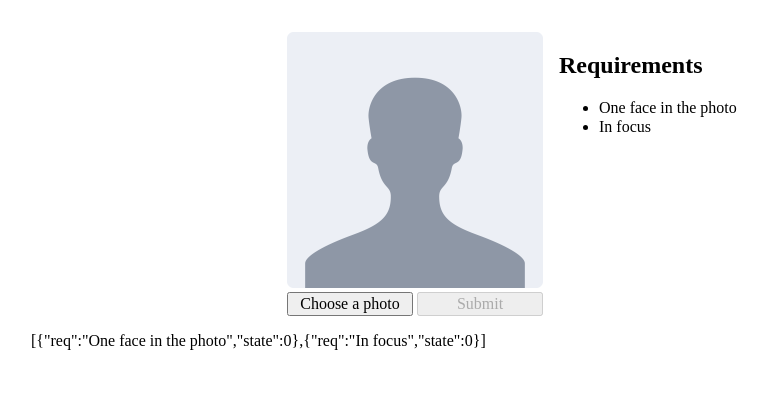
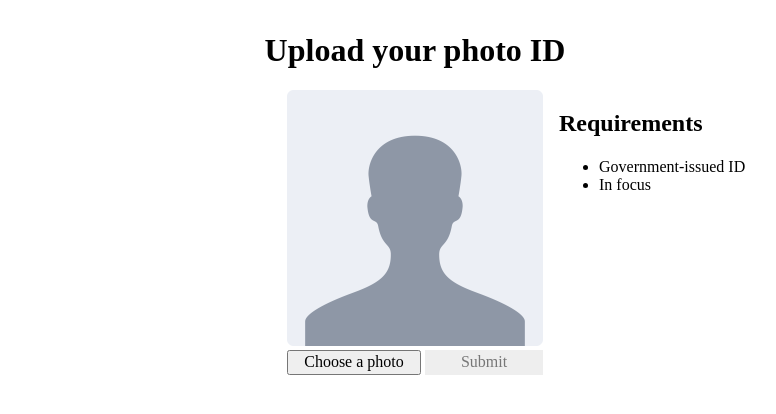
Before and after one commit to hnipps/veriifi, a React (Create React App) app: page / in a window 1280 px wide. Shown: the top 414 px of the page, without its empty margins (225-1001 px from the left). Built offline with nearby package versions, Linux system fonts and the light colour scheme.

Commit message:
Adds Link component
Adds React router

Creates separate ID and photo upload pages

```diff
--- a/package.json
+++ b/package.json
@@ -13,6 +13,7 @@
     "react": "^16.12.0",
     "react-dom": "^16.12.0",
     "react-dropzone": "^10.2.1",
+    "react-router-dom": "^5.1.2",
     "react-scripts": "3.3.0",
     "tachyons": "^4.11.1",
     "typescript": "~3.7.2"
@@ -37,5 +38,8 @@
       "last 1 firefox version",
       "last 1 safari version"
     ]
+  },
+  "devDependencies": {
+    "@types/react-router-dom": "^5.1.3"
   }
 }
--- a/src/App.tsx
+++ b/src/App.tsx
@@ -1,81 +1,27 @@
-import React, { useState, useCallback, useMemo } from "react";
+import React, { useState } from "react";
+import { BrowserRouter as Router, Switch, Route } from "react-router-dom";
+
+import UploadId from "./pages/UploadId";
+import UploadPhoto from "./pages/UploadPhoto";
+
 import "./App.css";
-import PhotoUploader from "./components/PhotoUploader";
-import msFaceAPI from "./services/ms-face-api";
-import PhotoPreview from "./components/PhotoPreview";
-import { Requirement_State } from "./components/RequirementListItem";
 
 const App: React.FC = () => {
-  const [result, setResult] = useState();
-  const [photo, setPhoto] = useState({ preview: undefined });
-  // const [requirements, setRequirements] = useState([
-  //   { req: "One face in the photo", state: Requirement_State.UNCHECKED },
-  //   { req: "In focus", state: Requirement_State.UNCHECKED }
-  // ]);
-
-  const [requirementFaceState, setRequirementFaceState] = useState(
-    Requirement_State.UNCHECKED
-  );
-  const [requirementFocusState, setRequirementFocusState] = useState(
-    Requirement_State.UNCHECKED
-  );
-
-  const requirements = [
-    { req: "One face in the photo", state: requirementFaceState },
-    { req: "In focus", state: requirementFocusState }
-  ];
-
-  const updateUploadedPhoto = useCallback(
-    (photo: any, dimensions: { height: number; width: number }) => {
-      const { width, height } = dimensions;
-      setPhoto(photo);
-      msFaceAPI(photo.blob, { width, height }).then((newResult: any) => {
-        setResult(newResult);
-        updateRequirements(newResult);
-        console.log(newResult);
-      });
-    },
-    [msFaceAPI, setPhoto]
-  );
-
-  const updateRequirements = useMemo(
-    () => ({ hasSingleFace, isInFocus }: any) => {
-      setRequirementFaceState(
-        hasSingleFace
-          ? Requirement_State.SATISFIED
-          : Requirement_State.NOT_SATISFIED
-      );
-      setRequirementFocusState(
-        isInFocus
-          ? Requirement_State.SATISFIED
-          : Requirement_State.NOT_SATISFIED
-      );
-    },
-    [setRequirementFaceState, setRequirementFocusState]
-  );
-
   return (
     <main className="mt4 mw7 center">
-      <PhotoPreview
-        className="center"
-        preview={photo.preview}
-        requirements={requirements}
-      />
-      <div className="center w5 flex justify-betwen mt1">
-        <button className="photo-uploader__button">
-          <PhotoUploader updateUploadedPhoto={updateUploadedPhoto}>
-            Choose a photo
-          </PhotoUploader>
-        </button>
-        <button
-          className="photo-uploader__button"
-          disabled={!Boolean(photo.preview)}
-        >
-          Submit
-        </button>
-      </div>
-      <p>{JSON.stringify(result)}</p>
-      <p>{JSON.stringify(requirements)}</p>
+      <Router>
+        <Switch>
+          <Route path="/photo">
+            <UploadPhoto />
+          </Route>
+          <Route path="/done">
+            <div>DONE!</div>
+          </Route>
+          <Route path="/">
+            <UploadId />
+          </Route>
+        </Switch>
+      </Router>
     </main>
   );
 };
--- /dev/null
+++ b/src/components/Link.tsx
@@ -0,0 +1,30 @@
+import React from "react";
+import { Link as RouterLink } from "react-router-dom";
+
+import "./link.css";
+
+const regClasses = "white bg-dark-blue";
+const disabledClasses = "link--disabled gray bg-light-gray";
+
+const Link = ({
+  disabled = false,
+  to,
+  children
+}: {
+  disabled?: boolean;
+  to: string;
+  children: string;
+}) => {
+  return (
+    <RouterLink
+      className={`link flex justify-center items-center no-underline ${
+        disabled ? disabledClasses : regClasses
+      }`}
+      to={to}
+    >
+      {children}
+    </RouterLink>
+  );
+};
+
+export default Link;
--- a/src/components/PhotoPreview.tsx
+++ b/src/components/PhotoPreview.tsx
@@ -18,7 +18,7 @@ const PhotoPreview = ({
   const style = preview ? { backgroundImage: `url(${preview})` } : {};
   return (
     <div
-      className={className + " preview cover bg-center h5 w5"}
+      className={className + " preview bg-center h5 w5"}
       style={style}
       {...props}
     >
--- /dev/null
+++ b/src/components/link.css
@@ -0,0 +1,9 @@
+.link {
+  flex-basis: 0;
+  flex-grow: 1;
+  cursor: default;
+}
+
+.link--disabled {
+  pointer-events: none;
+}
--- /dev/null
+++ b/src/pages/UploadId.tsx
@@ -0,0 +1,50 @@
+import React, { useCallback, useState } from "react";
+import { BrowserRouter as Router } from "react-router-dom";
+
+import PhotoPreview from "../components/PhotoPreview";
+import PhotoUploader from "../components/PhotoUploader";
+import {
+  Requirement,
+  Requirement_State
+} from "../components/RequirementListItem";
+import Link from "../components/Link";
+
+const UploadId = () => {
+  const [idSubmitted, setIdSubmitted] = useState(false);
+  const [photo, setPhoto] = useState({ preview: undefined });
+
+  const requirementsId = [
+    { req: "Government-issued ID", state: Requirement_State.UNCHECKED },
+    { req: "In focus", state: Requirement_State.UNCHECKED }
+  ];
+
+  const updateUploadedId = useCallback(
+    (photo: any) => {
+      setPhoto(photo);
+    },
+    [setPhoto]
+  );
+
+  return (
+    <>
+      <h1 className="tc">Upload your photo ID</h1>
+      <PhotoPreview
+        className="center contain"
+        preview={photo.preview}
+        requirements={requirementsId}
+      />
+      <div className="center w5 flex justify-betwen mt1">
+        <button className="photo-uploader__button">
+          <PhotoUploader updateUploadedPhoto={updateUploadedId}>
+            Choose a photo
+          </PhotoUploader>
+        </button>
+        <Link to="/photo" disabled={!Boolean(photo.preview)}>
+          Submit
+        </Link>
+      </div>
+    </>
+  );
+};
+
+export default UploadId;
--- /dev/null
+++ b/src/pages/UploadPhoto.tsx
@@ -0,0 +1,82 @@
+import React, { useCallback, useState, useMemo } from "react";
+import PhotoPreview from "../components/PhotoPreview";
+import PhotoUploader from "../components/PhotoUploader";
+import {
+  Requirement,
+  Requirement_State
+} from "../components/RequirementListItem";
+import Link from "../components/Link";
+import msFaceAPI from "../services/ms-face-api";
+
+const UploadPhoto = () => {
+  const [photo, setPhoto] = useState({ preview: undefined });
+  const [result, setResult] = useState();
+
+  const [requirementFaceState, setRequirementFaceState] = useState(
+    Requirement_State.UNCHECKED
+  );
+  const [requirementFocusState, setRequirementFocusState] = useState(
+    Requirement_State.UNCHECKED
+  );
+
+  const requirementsPhoto = [
+    { req: "One face in the photo", state: requirementFaceState },
+    { req: "In focus", state: requirementFocusState }
+  ];
+
+  const updateRequirements = useMemo(
+    () => ({ hasSingleFace, isInFocus }: any) => {
+      setRequirementFaceState(
+        hasSingleFace
+          ? Requirement_State.SATISFIED
+          : Requirement_State.NOT_SATISFIED
+      );
+      setRequirementFocusState(
+        isInFocus
+          ? Requirement_State.SATISFIED
+          : Requirement_State.NOT_SATISFIED
+      );
+    },
+    [setRequirementFaceState, setRequirementFocusState]
+  );
+
+  const updateUploadedPhoto = useCallback(
+    (photo: any, dimensions: { height: number; width: number }) => {
+      const { width, height } = dimensions;
+      setPhoto(photo);
+      msFaceAPI(photo.blob, { width, height }).then((newResult: any) => {
+        setResult(newResult);
+        updateRequirements(newResult);
+        console.log(newResult);
+      });
+    },
+    [msFaceAPI, setPhoto]
+  );
+
+  console.log(photo);
+
+  return (
+    <>
+      <h1 className="tc">Upload a photo of yourself</h1>
+      <PhotoPreview
+        className="center cover"
+        preview={photo.preview}
+        requirements={requirementsPhoto}
+      />
+      <div className="center w5 flex justify-betwen mt1">
+        <button className="photo-uploader__button">
+          <PhotoUploader updateUploadedPhoto={updateUploadedPhoto}>
+            Choose a photo
+          </PhotoUploader>
+        </button>
+        <Link to="/done" disabled={!Boolean(photo.preview)}>
+          Submit
+        </Link>
+      </div>
+      <p>{JSON.stringify(result)}</p>
+      <p>{JSON.stringify(requirementsPhoto)}</p>
+    </>
+  );
+};
+
+export default UploadPhoto;
```
Also changed, not shown: 1 other file (tests, documents, lock files or other folders).
